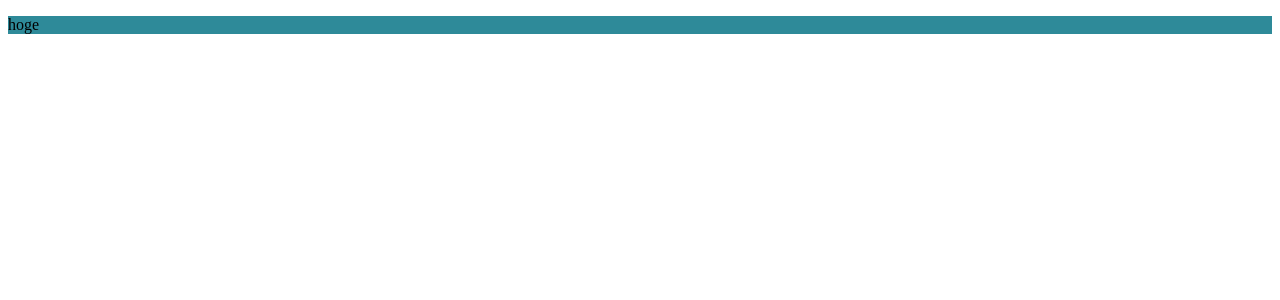
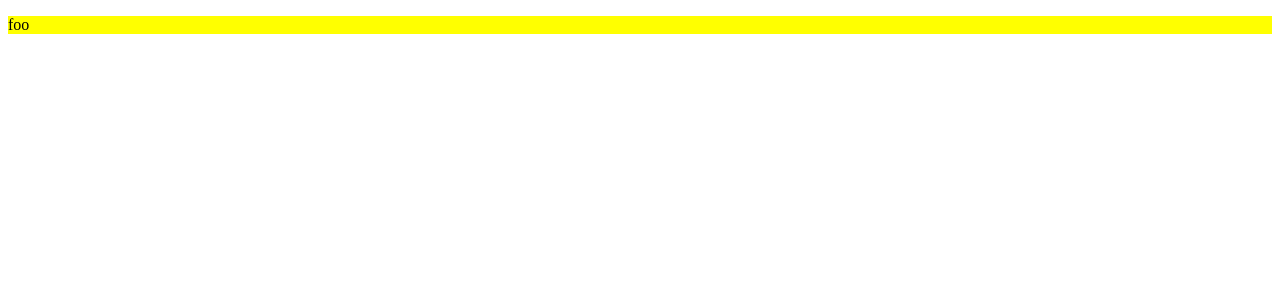
Before and after one commit to u-Hoshi/ui-library-1, a Next.js app: page /atoms/box in a window 1280 px wide. Shown: the top 300 px of the page. Built offline with nearby package versions, Linux system fonts and the light colour scheme.

Commit message:
色と文字の変更

```diff
--- a/app/atoms/box/page.tsx
+++ b/app/atoms/box/page.tsx
@@ -1,16 +1,16 @@
 'use client';
 
-import { useTheme } from '@mui/system';
+// import { useTheme } from '@mui/system';
 
 import { Box } from '@/src/components/atoms';
 
 export default function Home() {
-  const theme = useTheme();
+  //   const theme = useTheme();
   return (
     // eslint-disable-next-line
-    <Box sx={{ backgroundColor: theme.palette.secondary.main }}>
+    <Box sx={{ backgroundColor: 'yellow' }}>
       {/* ↑一時的に無効 */}
-      <p>hoge</p>
+      <p>foo</p>
     </Box>
   );
 }
```
